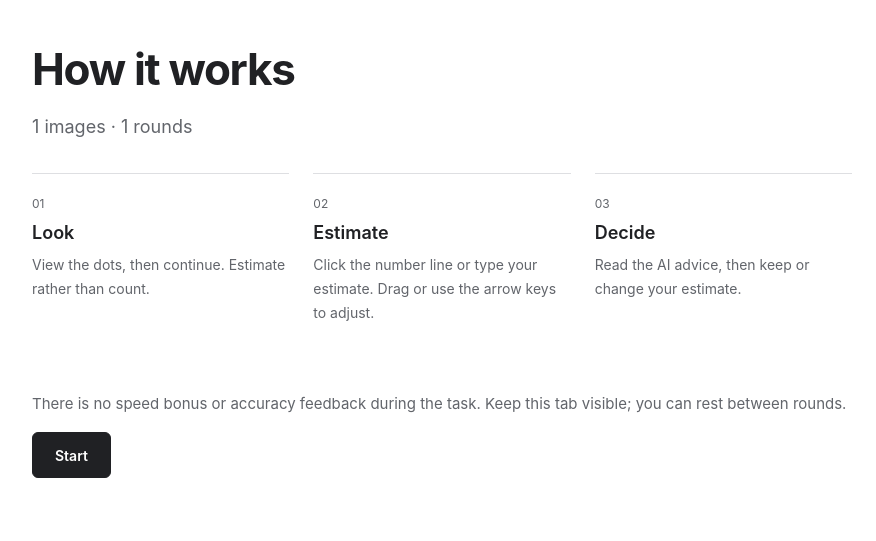
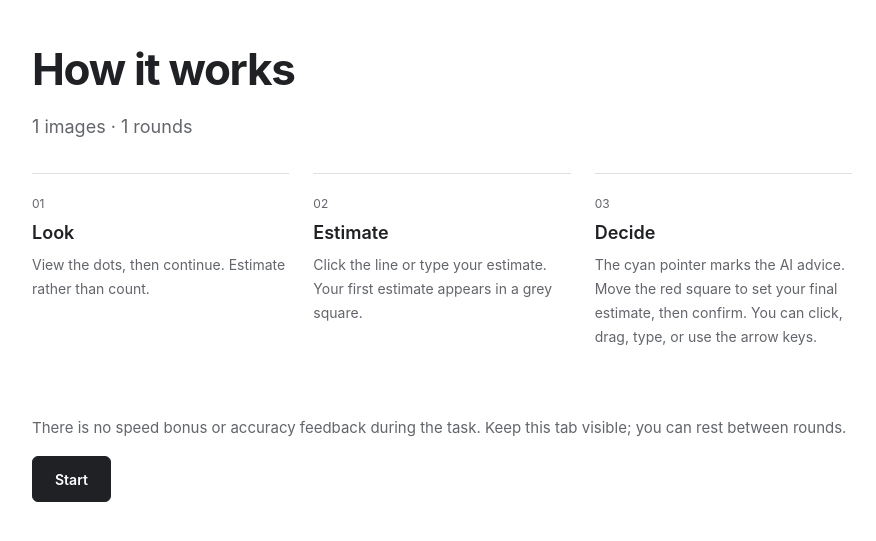
Before and after one commit to jennapfeifer/ai-beast-prototype, a Flask app: template templates/instructions.html in a window 1280 px wide. Shown: the part 64-605 px from the top of the page, without its empty margins (198-1074 px from the left). Run offline with Flask 3, Linux system fonts and the light colour scheme; the template is opened without the code that fills it: most values are stand-ins (such as "Sample title", 1, 10 or a date in 2020); parts of the project's set-up code (start-up, migrations or seed data) failed here and were passed over.

Commit message:
Add files via upload

```diff
--- a/templates/base.html
+++ b/templates/base.html
@@ -1,4 +1,4 @@
-<!doctype html><html lang="en"><head><meta charset="utf-8"><meta name="viewport" content="width=device-width,initial-scale=1"><meta name="theme-color" content="#ffffff"><title>{% block title %}BEAST{% endblock %}</title><link rel="stylesheet" href="{{ url_for('static',filename='style.css',v=ui_version) }}"></head><body>
+<!doctype html><html lang="en"><head><meta charset="utf-8"><meta name="viewport" content="width=device-width,initial-scale=1"><meta name="theme-color" content="{% block theme_colour %}#ffffff{% endblock %}"><title>{% block title %}BEAST{% endblock %}</title><link rel="stylesheet" href="{{ url_for('static',filename='style.css',v=ui_version) }}"></head><body class="{% block body_class %}{% endblock %}">
 <header class="site-header"><a href="/" class="brand"><b>BEAST</b></a><div class="header-right">{% if study_mode!='production' %}<span class="chip">Private pilot</span>{% endif %}{% if is_researcher %}<a href="/researcher">Researcher workspace ↗</a>{% endif %}</div></header>
 {% block body %}{% endblock %}
 </body></html>
--- a/templates/instructions.html
+++ b/templates/instructions.html
@@ -4,8 +4,8 @@
   <p class="lead">{{n_trials}} images · {{n_blocks}} rounds</p>
   <div class="step-cards">
     <div class="card"><span class="step-number">01</span><h3>Look</h3><p>{% if stimulus_seconds %}The dots appear for {{'%g'|format(stimulus_seconds)}} seconds.{% else %}View the dots, then continue.{% endif %} Estimate rather than count.</p></div>
-    <div class="card"><span class="step-number">02</span><h3>Estimate</h3><p>Click the number line or type your estimate. Drag or use the arrow keys to adjust.</p></div>
-    <div class="card"><span class="step-number">03</span><h3>Decide</h3><p>Read the AI advice, then keep or change your estimate.</p></div>
+    <div class="card"><span class="step-number">02</span><h3>Estimate</h3><p>Click the line or type your estimate. Your first estimate appears in a grey square.</p></div>
+    <div class="card"><span class="step-number">03</span><h3>Decide</h3><p>The cyan pointer marks the AI advice. Move the red square to set your final estimate, then confirm. You can click, drag, type, or use the arrow keys.</p></div>
   </div>
   {% if ratings %}<p>Every {{rating_every}} trials, rate your trust and how the advice made you feel.</p>{% endif %}
   <p>There is no speed bonus or accuracy feedback during the task. Keep this tab visible; you can rest between rounds.</p>
--- a/templates/task.html
+++ b/templates/task.html
@@ -1 +1 @@
-{% extends "base.html" %}{% block body %}<main class="task-page"><div class="task-heading"><div><span class="eyebrow" id="phase-name">GETTING READY</span><h2 id="round-title">BEAST</h2></div><span class="chip" id="meta">Loading…</span></div><div class="progress" role="progressbar" aria-label="Experiment progress" aria-valuemin="0" aria-valuemax="100" aria-valuenow="0"><i id="bar"></i></div>{% if config.pilot %}<div class="pilot-strip">Pilot · {% if config.offline %}offline{% else %}live AI{% endif %} · TEST</div>{% endif %}<section class="card trial-card"><div id="stage" aria-live="polite"><p class="muted">Preparing your session…</p></div></section>{% if config.researcher_mode %}<details class="researcher-overlay"><summary>Researcher diagnostics</summary><p id="adviser-status" class="helper" role="status"></p><pre id="rmode"></pre></details>{% endif %}</main><div class="visibility-cover" id="visibility-cover" hidden><div class="card"><h2>Paused</h2><p>Return to this tab to continue.</p></div></div><script>window.BEAST_CFG={{config|tojson}};</script><script src="{{ url_for('static',filename='task.js',v=ui_version) }}"></script>{% endblock %}
+{% extends "base.html" %}{% block theme_colour %}#101418{% endblock %}{% block body_class %}task-surface{% endblock %}{% block body %}<main class="task-page"><div class="task-heading sr-only"><div><span class="eyebrow" id="phase-name">GETTING READY</span><h2 id="round-title">BEAST</h2></div><span class="chip" id="meta">Loading…</span></div><div class="progress" role="progressbar" aria-label="Experiment progress" aria-valuemin="0" aria-valuemax="100" aria-valuenow="0"><i id="bar"></i></div>{% if config.pilot %}<div class="pilot-strip">Pilot · {% if config.offline %}offline{% else %}live AI{% endif %} · TEST</div>{% endif %}<section class="card trial-card"><div id="stage" aria-live="polite"><p class="muted">Preparing your session…</p></div></section>{% if config.researcher_mode %}<details class="researcher-overlay"><summary>Researcher diagnostics</summary><p id="adviser-status" class="helper" role="status"></p><pre id="rmode"></pre></details>{% endif %}</main><div class="visibility-cover" id="visibility-cover" hidden><div class="card"><h2>Paused</h2><p>Return to this tab to continue.</p></div></div><script>window.BEAST_CFG={{config|tojson}};</script><script src="{{ url_for('static',filename='estimate.js',v=ui_version) }}"></script><script src="{{ url_for('static',filename='task.js',v=ui_version) }}"></script>{% endblock %}
```
Also changed, not shown: templates/researcher.html (+1 -1 lines).
